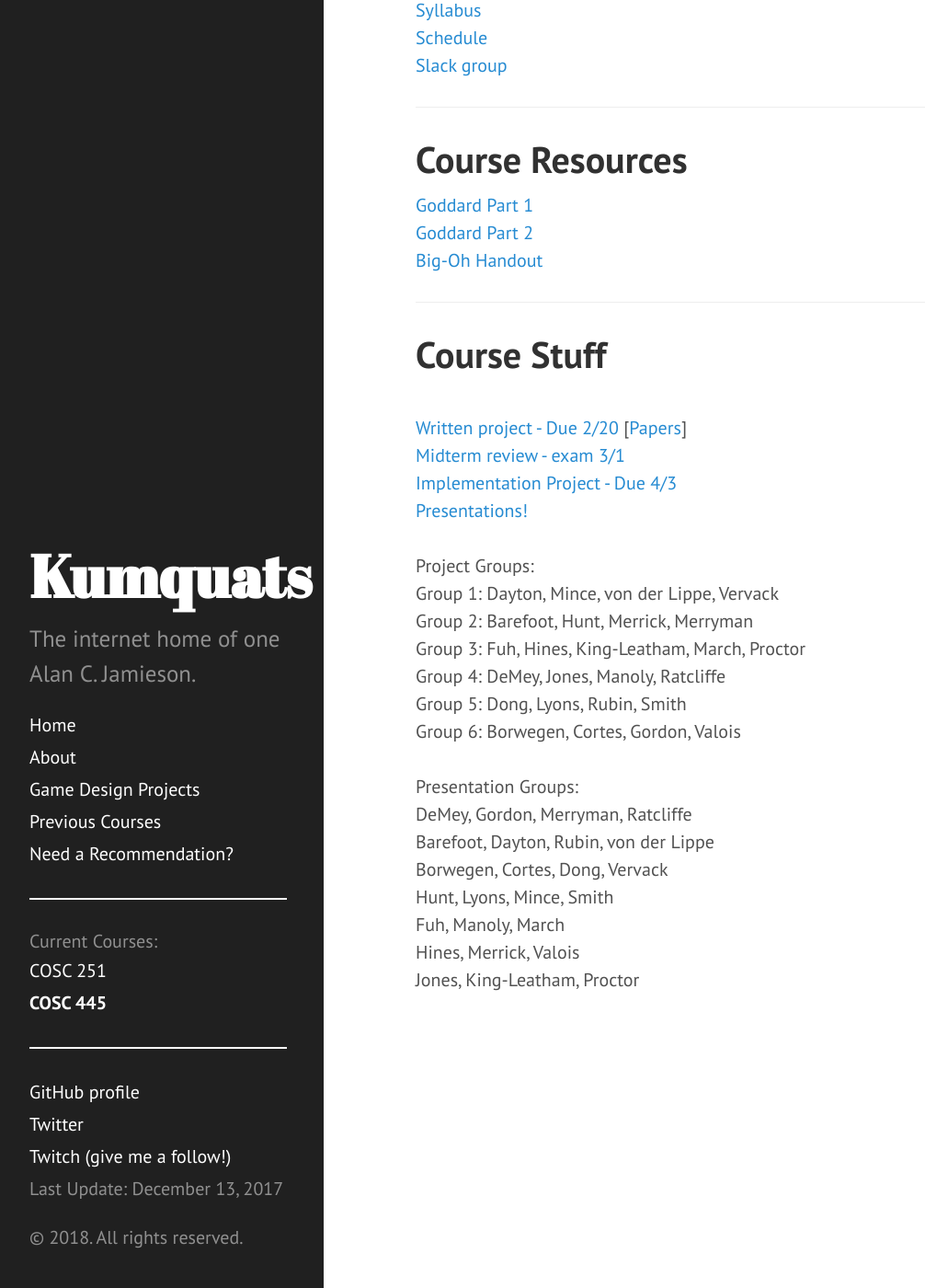
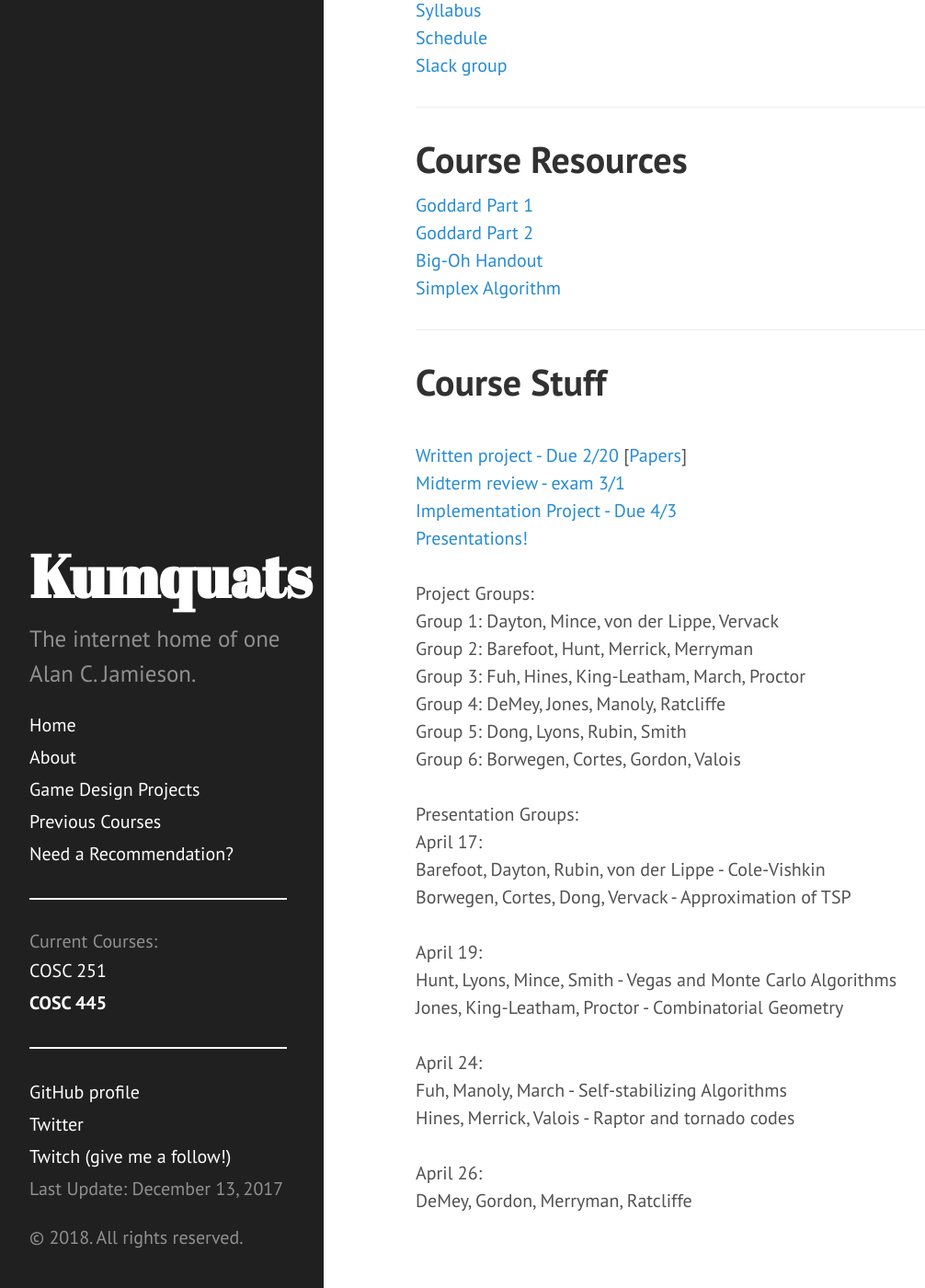
Before and after one commit to ripark/ripark.github.io, a Jekyll site: the page built from s18/cosc445.html, in a window 1280 px wide and 1400 px high, scrolled down 284 px. Shown: the whole window at 92% size, without its empty margins (8-1014 px from the left). Built offline with Jekyll 4.4.1, drawn with Linux system fonts in a browser that asks for light colours; Markdown is read by kramdown in place of the engine named in the settings.

Commit message:
445 group info

```diff
--- a/s18/cosc445.html
+++ b/s18/cosc445.html
@@ -24,6 +24,8 @@ Current Practice:
 <a href="http://faculty.smcm.edu/acjamieson/s14/Goddardpart2.pdf">Goddard Part 2</a>
 <br>
 <a href="http://faculty.smcm.edu/acjamieson/s14/445NotationHandout.pdf">Big-Oh Handout</a>
+<br>
+<a href="http://ripark.github.io/s16/445SimplexB.txt">Simplex Algorithm</a>
 <br>
 <hr>
 <h1>Course Stuff</h1>
@@ -54,18 +56,17 @@ Group 6: Borwegen, Cortes, Gordon, Valois
 <br>
 Presentation Groups:
 <br>
+April 17:<br>
+Barefoot, Dayton, Rubin, von der Lippe - Cole-Vishkin<br>
+Borwegen, Cortes, Dong, Vervack - Approximation of TSP<br>
+<br>
+April 19:<br>
+Hunt, Lyons, Mince, Smith - Vegas and Monte Carlo Algorithms<br>
+Jones, King-Leatham, Proctor - Combinatorial Geometry<br>
+<br>
+April 24:<br>
+Fuh, Manoly, March - Self-stabilizing Algorithms<br>
+Hines, Merrick, Valois - Raptor and tornado codes<br>
+<br>
+April 26:<br>
 DeMey, Gordon, Merryman, Ratcliffe
-<br>
-Barefoot, Dayton, Rubin, von der Lippe
-<br>
-Borwegen, Cortes, Dong, Vervack
-<br>
-Hunt, Lyons, Mince, Smith
-<br>
-Fuh, Manoly, March
-<br>
-Hines, Merrick, Valois
-<br>
-Jones, King-Leatham, Proctor
-<br>
-<br>
```
